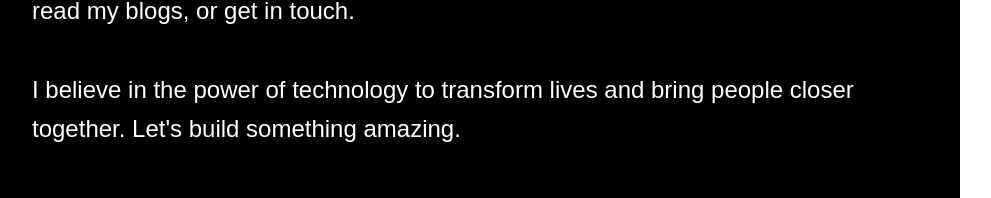
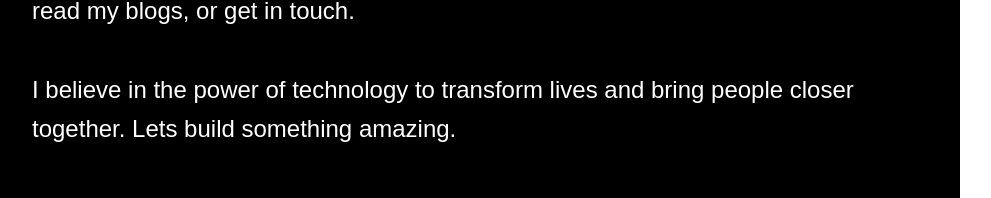
Before and after one commit to realhardik18/hrdk.life, a Next.js app: page / in a window 1280 px wide. Shown: the part 310-508 px from the top of the page, without its empty margins (0-991 px from the left). Built offline with nearby package versions, Linux system fonts and the light colour scheme.

Commit message:
fixed mockup text

```diff
--- a/app/page.js
+++ b/app/page.js
@@ -13,7 +13,7 @@ export default function Home() {
           This site is a reflection of my growth and creativity. Feel free to explore my work, read my blogs, or get in touch.
         </p>
         <p className="text-white text-2xl font-mono mb-10 leading-relaxed">
-          I believe in the power of technology to transform lives and bring people closer together. Let's build something amazing.
+          I believe in the power of technology to transform lives and bring people closer together. Lets build something amazing.
         </p>
         <div className="flex flex-wrap gap-6 mt-auto">
           <a href="/showcase" className="text-purple-500 text-xl font-mono hover:underline">Showcase</a>
```
